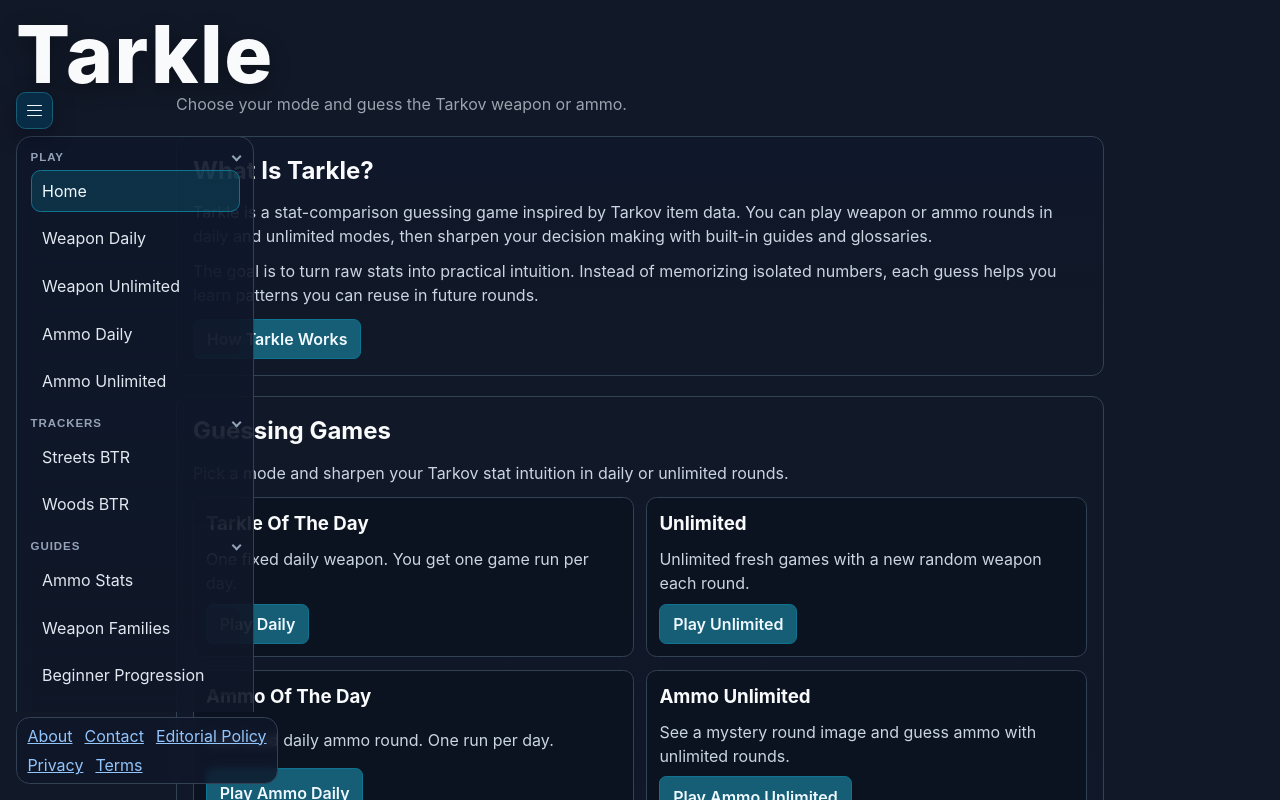
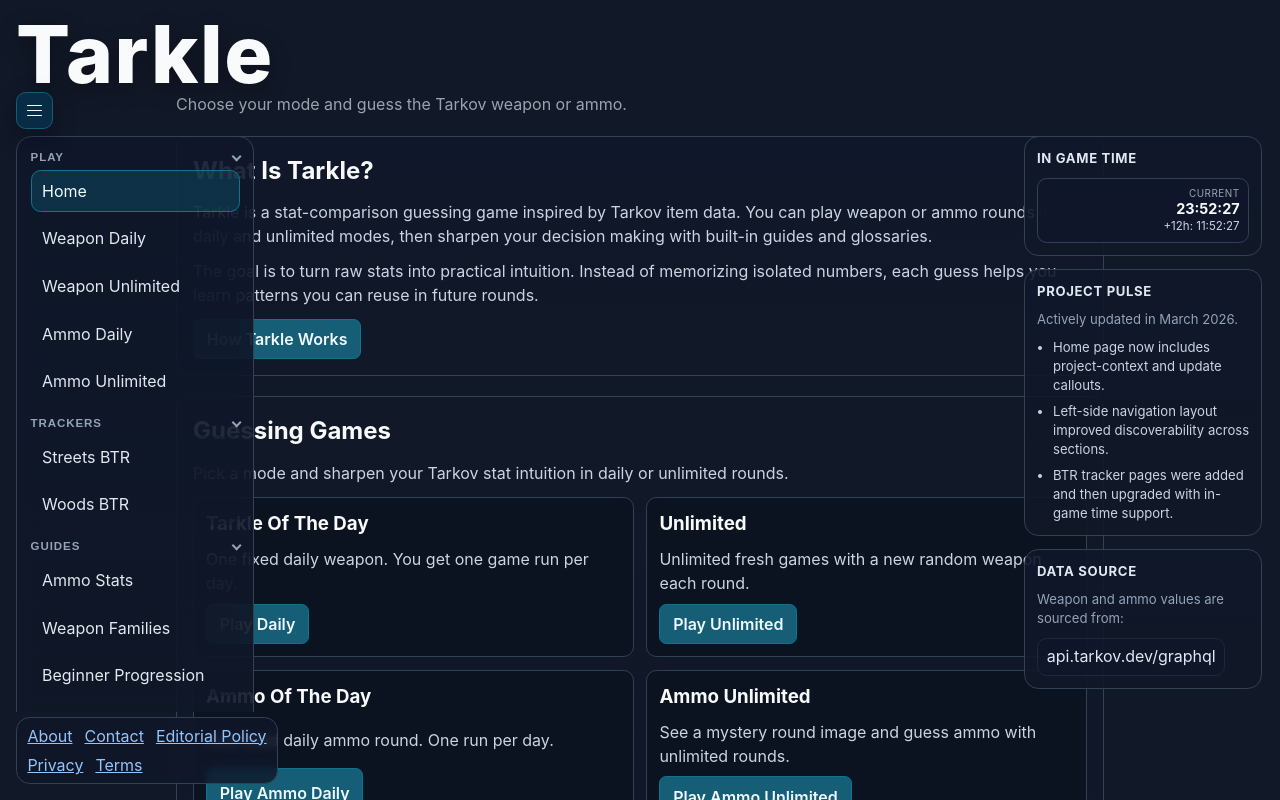
Before and after one commit to FatherPatrick/Tarkle, a React (Vite) app: page / in a window 1280 px wide. Shown: the top 800 px of the page. Built offline with nearby package versions, Linux system fonts and the light colour scheme; no server answers.

Commit message:
Updating read me and adding right side bar

```diff
--- a/src/app/AppShell.jsx
+++ b/src/app/AppShell.jsx
@@ -6,6 +6,7 @@
   prefetchLikelyNextRoutes,
 } from './routeConfig'
 import AppNav from './components/AppNav'
+import AppRightRail from './components/AppRightRail'
 import SiteBrand from './components/SiteBrand'
 import LegalLinks from './components/LegalLinks'
 import ConfirmLeaveModal from './components/ConfirmLeaveModal'
@@ -135,6 +136,12 @@
           <AppNav currentPath={currentPath} onNavigate={requestNavigate} />
         </aside>
 
+        {!isBtrTrackerPath ? (
+          <aside id="site-right-drawer" className="app-shell-rightbar app-shell-rightbar--open">
+            <AppRightRail />
+          </aside>
+        ) : null}
+
         <div className="app-shell-content">
           <Suspense fallback={<section className="app-route-loading">Loading page...</section>}>
             {view === 'game' && RouteComponent ? (
--- /dev/null
+++ b/src/app/components/AppRightRail.jsx
@@ -0,0 +1,83 @@
+import { useEffect, useState } from 'react'
+
+const SECONDS_PER_DAY = 24 * 60 * 60
+const TARKOV_TIME_SCALE = 7
+const HALF_DAY_SECONDS = 12 * 60 * 60
+const TARKOV_TIME_OFFSET_SECONDS = 10800
+
+function formatClock(totalSeconds) {
+  const hours = Math.floor(totalSeconds / 3600)
+  const minutes = Math.floor((totalSeconds % 3600) / 60)
+  const seconds = Math.floor(totalSeconds % 60)
+
+  return `${String(hours).padStart(2, '0')}:${String(minutes).padStart(2, '0')}:${String(seconds).padStart(2, '0')}`
+}
+
+function getTarkovTimes(nowMs = Date.now()) {
+  const scaledSeconds = (nowMs / 1000) * TARKOV_TIME_SCALE + TARKOV_TIME_OFFSET_SECONDS
+  const leftTimeSeconds = ((scaledSeconds % SECONDS_PER_DAY) + SECONDS_PER_DAY) % SECONDS_PER_DAY
+  const rightTimeSeconds = (leftTimeSeconds + HALF_DAY_SECONDS) % SECONDS_PER_DAY
+
+  return {
+    left: formatClock(leftTimeSeconds),
+    right: formatClock(rightTimeSeconds),
+  }
+}
+
+const RECENT_UPDATES = [
+  'Home page now includes project-context and update callouts.',
+  'Left-side navigation layout improved discoverability across sections.',
+  'BTR tracker pages were added and then upgraded with in-game time support.',
+]
+
+function AppRightRail() {
+  const [times, setTimes] = useState(() => getTarkovTimes())
+
+  useEffect(() => {
+    const timerId = window.setInterval(() => {
+      setTimes(getTarkovTimes())
+    }, 140)
+
+    return () => {
+      window.clearInterval(timerId)
+    }
+  }, [])
+
+  return (
+    <aside className="app-right-rail" aria-label="Sidebar project highlights">
+      <section className="app-right-rail-card">
+        <h2 className="app-right-rail-title">In game time</h2>
+        <div className="app-right-time" aria-label="Current Tarkov in-game time">
+          <p className="app-right-time-label">Current</p>
+          <p className="app-right-time-value">{times.left}</p>
+          <p className="app-right-time-subvalue">+12h: {times.right}</p>
+        </div>
+      </section>
+
+      <section className="app-right-rail-card">
+        <h2 className="app-right-rail-title">Project pulse</h2>
+        <p className="app-right-rail-note">Actively updated in March 2026.</p>
+        <ul className="app-right-rail-list">
+          {RECENT_UPDATES.map((update) => (
+            <li key={update}>{update}</li>
+          ))}
+        </ul>
+      </section>
+
+      <section className="app-right-rail-card">
+        <h2 className="app-right-rail-title">Data source</h2>
+        <p className="app-right-rail-note">Weapon and ammo values are sourced from:</p>
+        <a
+          className="app-right-rail-link app-right-rail-link--external"
+          href="https://api.tarkov.dev/graphql"
+          target="_blank"
+          rel="noreferrer"
+        >
+          api.tarkov.dev/graphql
+        </a>
+      </section>
+    </aside>
+  )
+}
+
+export default AppRightRail
--- a/src/styles/app-shell.css
+++ b/src/styles/app-shell.css
@@ -53,6 +53,134 @@
 
 .app-shell-content {
   min-width: 0;
+}
+
+.app-shell-rightbar {
+  position: fixed;
+  top: 8.5rem;
+  bottom: 5.5rem;
+  right: 1rem;
+  width: 15rem;
+  overflow-y: auto;
+  overscroll-behavior: contain;
+  padding-right: 0.1rem;
+  scrollbar-width: none;
+  -ms-overflow-style: none;
+  z-index: 24;
+  transform: translateX(calc(100% + 1rem));
+  opacity: 0;
+  pointer-events: none;
+  transition: transform 180ms ease, opacity 180ms ease;
+}
+
+.app-shell-rightbar::-webkit-scrollbar {
+  width: 0;
+  height: 0;
+}
+
+.app-shell-rightbar--open {
+  transform: translateX(0);
+  opacity: 1;
+  pointer-events: auto;
+}
+
+.app-right-rail {
+  display: grid;
+  gap: 0.8rem;
+}
+
+.app-right-rail-card {
+  border: 1px solid #334155;
+  border-radius: 0.9rem;
+  padding: 0.75rem;
+  background: linear-gradient(180deg, rgba(15, 23, 42, 0.9) 0%, rgba(17, 24, 39, 0.9) 100%);
+}
+
+.app-right-rail-title {
+  margin: 0;
+  color: #e2e8f0;
+  font-size: 0.82rem;
+  letter-spacing: 0.05em;
+  text-transform: uppercase;
+}
+
+.app-right-rail-note {
+  margin: 0.5rem 0 0;
+  color: #94a3b8;
+  font-size: 0.82rem;
+  line-height: 1.45;
+}
+
+.app-right-time {
+  margin-top: 0.6rem;
+  border: 1px solid #334155;
+  border-radius: 0.6rem;
+  background: rgba(15, 23, 42, 0.94);
+  padding: 0.45rem 0.55rem;
+  text-align: right;
+}
+
+.app-right-time-label,
+.app-right-time-value,
+.app-right-time-subvalue {
+  margin: 0;
+}
+
+.app-right-time-label {
+  color: #94a3b8;
+  font-size: 0.62rem;
+  text-transform: uppercase;
+  letter-spacing: 0.05em;
+}
+
+.app-right-time-value {
+  color: #f8fafc;
+  font-size: 0.9rem;
+  font-weight: 700;
+  line-height: 1.15;
+}
+
+.app-right-time-subvalue {
+  color: #cbd5e1;
+  font-size: 0.72rem;
+}
+
+.app-right-rail-links {
+  display: grid;
+  gap: 0.45rem;
+  margin-top: 0.6rem;
+}
+
+.app-right-rail-link {
+  border: 1px solid #1e293b;
+  border-radius: 0.6rem;
+  padding: 0.45rem 0.55rem;
+  color: #e2e8f0;
+  text-decoration: none;
+  background: rgba(15, 23, 42, 0.55);
+  line-height: 1.35;
+}
+
+.app-right-rail-link:hover,
+.app-right-rail-link:focus-visible {
+  border-color: #155e75;
+  background: rgba(21, 94, 117, 0.24);
+  outline: none;
+}
+
+.app-right-rail-link--external {
+  display: inline-block;
+  margin-top: 0.65rem;
+}
+
+.app-right-rail-list {
+  margin: 0.55rem 0 0;
+  padding-left: 1rem;
+  display: grid;
+  gap: 0.45rem;
+  color: #cbd5e1;
+  font-size: 0.82rem;
+  line-height: 1.45;
 }
 
 .app-route-loading {
--- a/src/styles/responsive.css
+++ b/src/styles/responsive.css
@@ -11,6 +11,13 @@
     top: 6.15rem;
     bottom: 5rem;
     left: 0.75rem;
+    width: min(15rem, calc(100vw - 1.5rem));
+  }
+
+  .app-shell-rightbar {
+    top: 6.15rem;
+    bottom: 5rem;
+    right: 0.75rem;
     width: min(15rem, calc(100vw - 1.5rem));
   }
 
```
Also changed, not shown: 1 other file (tests, documents, lock files or other folders).
